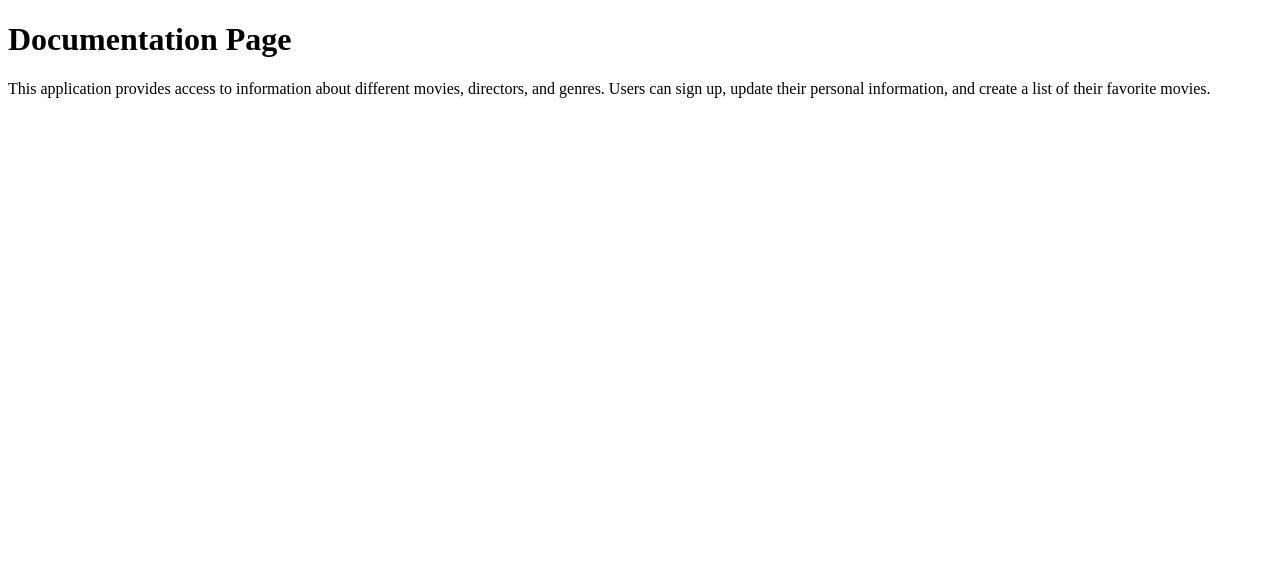
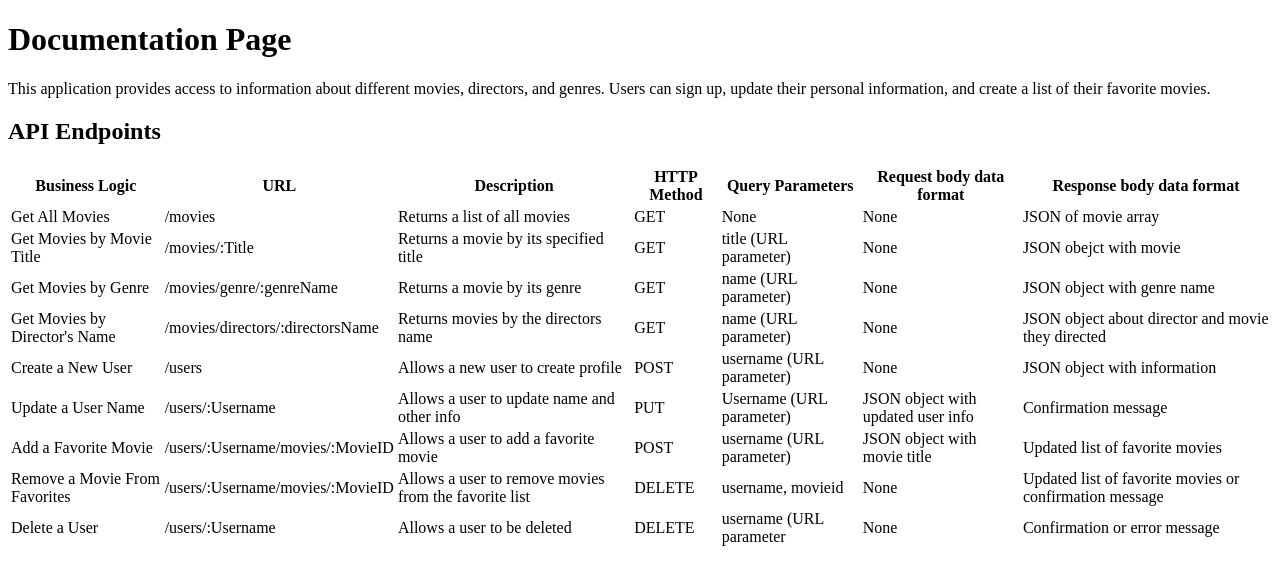
Before and after one commit to tylerkosechata/movie_api, a website: page public/documentation.html in a window 1280 px wide. Drawn offline with Linux system fonts and the light colour scheme.

Commit message:
Update documentation.html

```diff
--- a/public/documentation.html
+++ b/public/documentation.html
@@ -8,5 +8,112 @@
 <body>
     <h1>Documentation Page</h1>
     <p>This application provides access to information about different movies, directors, and genres. Users can sign up, update their personal information, and create a list of their favorite movies.</p>
+
+    <h2>API Endpoints</h2>
+    <table>
+        <thead>
+            <tr>
+                <th>Business Logic</th>
+                <th>URL</th>
+                <th>Description</th>
+                <th>HTTP Method</th>
+                <th>Query Parameters</th>
+                <th>Request body data format</th>
+                <th>Response body data format</th>
+            </tr>
+        </thead>
+        <tbody>
+            <!--Get all movies-->
+            <tr>
+                <td>Get All Movies</td>
+                <td>/movies</td>
+                <td>Returns a list of all movies</td>
+                <td>GET</td>
+                <td>None</td>
+                <td>None</td>
+                <td>JSON of movie array</td>
+            </tr>
+            <!--Get movie by title--->
+            <tr>
+                <td>Get Movies by Movie Title</td>
+                <td>/movies/:Title</td>
+                <td>Returns a movie by its specified title</td>
+                <td>GET</td>
+                <td>title (URL parameter)</td>
+                <td>None</td>
+                <td>JSON obejct with movie</td>
+            </tr>
+            <!--Get movie by genre-->
+            <tr>
+                <td>Get Movies by Genre</td>
+                <td>/movies/genre/:genreName</td>
+                <td>Returns a movie by its genre</td>
+                <td>GET</td>
+                <td>name (URL parameter)</td>
+                <td>None</td>
+                <td>JSON object with genre name</td>
+            </tr>
+            <!--Get movie by director name-->
+            <tr>
+                <td>Get Movies by Director's Name</td>
+                <td>/movies/directors/:directorsName</td>
+                <td>Returns movies by the directors name</td>
+                <td>GET</td>
+                <td>name (URL parameter)</td>
+                <td>None</td>
+                <td>JSON object about director and movie they directed</td>
+            </tr>
+            <!--Create a new user-->
+            <tr>
+                <td>Create a New User</td>
+                <td>/users</td>
+                <td>Allows a new user to create profile</td>
+                <td>POST</td>
+                <td>username (URL parameter)</td>
+                <td>None</td>
+                <td>JSON object with information</td>
+            </tr>
+            <!--Update user name-->
+            <tr>
+                <td>Update a User Name</td>
+                <td>/users/:Username</td>
+                <td>Allows a user to update name and other info</td>
+                <td>PUT</td>
+                <td>Username (URL parameter)</td>
+                <td>JSON object with updated user info</td>
+                <td>Confirmation message</td>
+            </tr>
+            <!--Add movie to favorites-->
+            <tr>
+                <td>Add a Favorite Movie</td>
+                <td>/users/:Username/movies/:MovieID</td>
+                <td>Allows a user to add a favorite movie</td>
+                <td>POST</td>
+                <td>username (URL parameter)</td>
+                <td>JSON object with movie title</td>
+                <td>Updated list of favorite movies</td>
+            </tr>
+            <!--Delete a user's favorite movie-->
+            <tr>
+                <td>Remove a Movie From Favorites</td>
+                <td>/users/:Username/movies/:MovieID</td>
+                <td>Allows a user to remove movies from the favorite list</td>
+                <td>DELETE</td>
+                <td>username, movieid</td>
+                <td>None</td>
+                <td>Updated list of favorite movies or confirmation message</td>
+            </tr>
+            <!--Deregister a user-->
+            <tr>
+                <td>Delete a User</td>
+                <td>/users/:Username</td>
+                <td>Allows a user to be deleted</td>
+                <td>DELETE</td>
+                <td>username (URL parameter</td>
+                <td>None</td>
+                <td>Confirmation or error message</td>
+            </tr>
+        </tbody>
+    </table>
 </body>
 </html>
```
